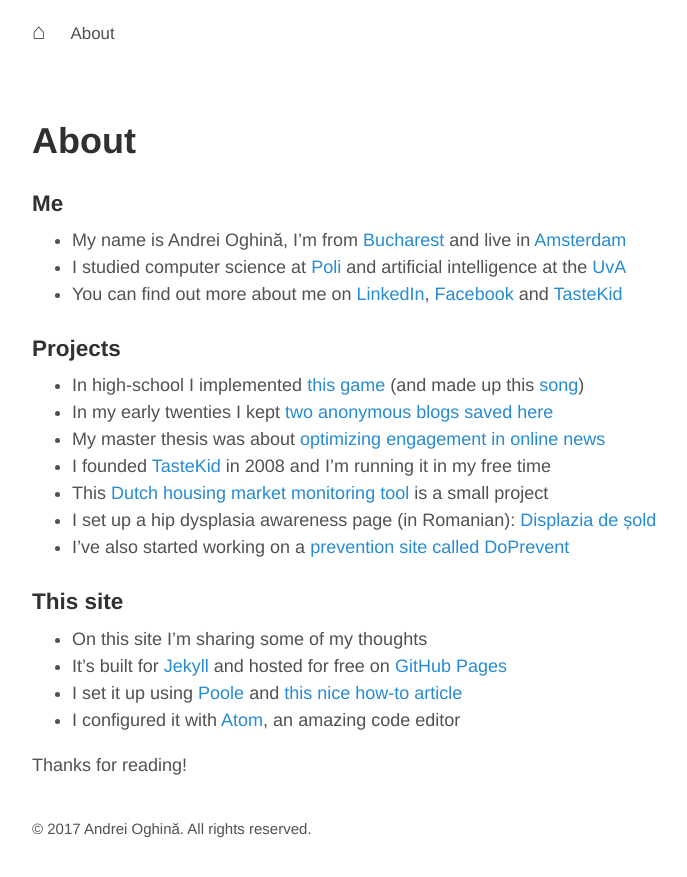
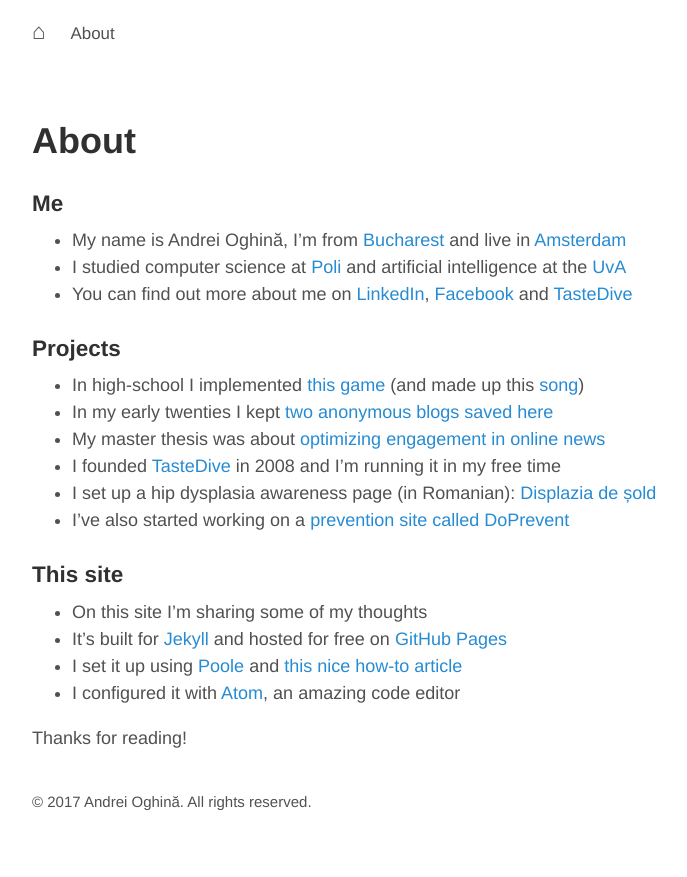
Before and after one commit to aoghina/aoghina.github.io, a Jekyll site: the page built from about.md, in a window 1280 px wide. Shown: the top 877 px of the page, without its empty margins (293-980 px from the left). Built offline with Jekyll 4.4.1, drawn with Linux system fonts in a browser that asks for light colours.

Commit message:
TasteKid -> TasteDive

```diff
--- a/_config.yml
+++ b/_config.yml
@@ -29,9 +29,6 @@
 
 pages_list:
   About: '/about'
-#  LinkedIn: 'https://www.linkedin.com/in/andreioghina'
-#  Facebook: 'https://www.facebook.com/andrei.oghina'
-#  TasteKid: 'http://www.tastekid.com/andrei'
 
 #  Feed: '/atom.xml'
 
--- a/about.md
+++ b/about.md
@@ -7,15 +7,14 @@
 
 * My name is Andrei Oghină, I'm from [Bucharest](https://www.facebook.com/BucurestiOptimist/) and live in [Amsterdam](https://www.facebook.com/iamsterdam/)
 * I studied computer science at [Poli](http://acs.pub.ro/en/) and artificial intelligence at the [UvA](http://gss.uva.nl/future-msc-students/information-sciences/content26/artificial-intelligence.html)
-* You can find out more about me on [LinkedIn](https://nl.linkedin.com/in/andreioghina), [Facebook](https://www.facebook.com/andrei.oghina) and [TasteKid](https://www.tastekid.com/andrei)
+* You can find out more about me on [LinkedIn](https://nl.linkedin.com/in/andreioghina), [Facebook](https://www.facebook.com/andrei.oghina) and [TasteDive](https://tastedive.com/andrei)
 
 ### Projects
 
 * In high-school I implemented [this game](/public/static/tank-site/) (and made up this [song](/public/static/psychedelic-solo.wav))
 * In my early twenties I kept [two anonymous blogs saved here](/public/static/harmony-within-chaos.pdf)
 * My master thesis was about [optimizing engagement in online news](/public/static/optimizing-engagement-in-online-news.pdf)
-* I founded [TasteKid](http://www.tastekid.com) in 2008 and I'm running it in my free time
-* This [Dutch housing market monitoring tool](http://propertrend.com) is a small project
+* I founded [TasteDive](http://tastedive.com) in 2008 and I'm running it in my free time
 * I set up a hip dysplasia awareness page (in Romanian): [Displazia de șold](http://displaziadesold.ro)
 * I've also started working on a [prevention site called DoPrevent](http://doprevent.com)
 
```
